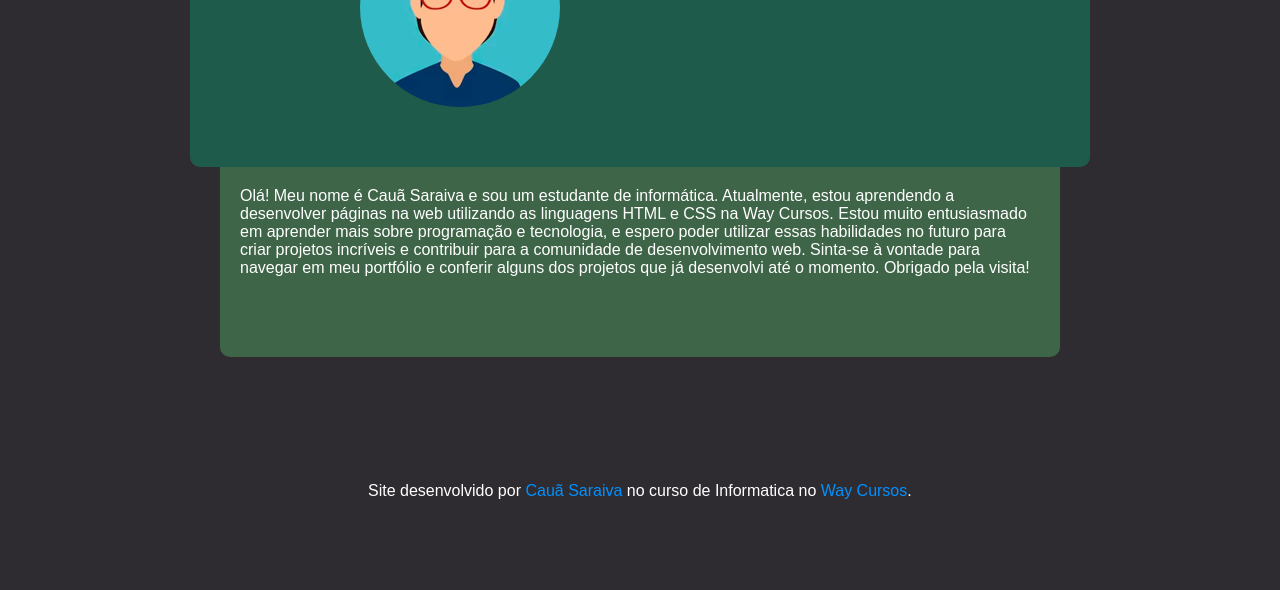
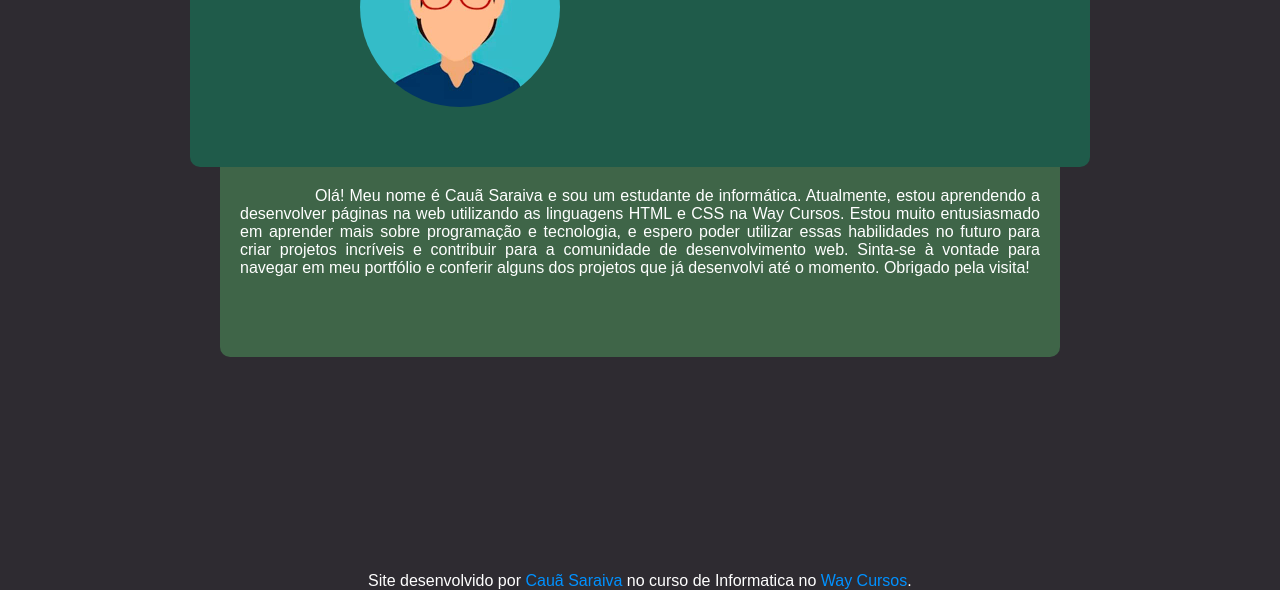
Before and after one commit to Caua-Wolrker/Inicio, a plain HTML site: page index.html in a window 1280 px wide. Shown: the part 283-873 px from the top of the page. Before the commit the page ends 800 px from the top, so only its background shows below. Drawn offline with Linux system fonts and the light colour scheme.

Commit message:
atualização

```diff
--- a/index.html
+++ b/index.html
@@ -47,7 +47,9 @@
     </main>
 
     <footer>
-        <p>Site desenvolvido por <span>Cauã Saraiva</span> no curso de Informatica no <span>Way Cursos</span>.</p>
+        <div id="textFooter">
+            <p>Site desenvolvido por <span>Cauã Saraiva</span> no curso de Informatica no <span>Way Cursos</span>.</p>
+        </div>
     </footer>
 </body>
 </html>
--- a/style.css
+++ b/style.css
@@ -31,7 +31,7 @@ header {
     filter: invert(1);
 }
 
-@media screen and (max-width: 480px) {
+@media screen and (max-width: 400px) {
     #Fundo {
         border-radius: 0;
         max-width: 100%;
@@ -125,6 +125,8 @@ header {
     max-height: 200px;
     top: 375px;
     font-family: sans-serif;
+    text-align: justify;
+    text-indent: 75px;
 }
 
 
@@ -132,14 +134,18 @@ header {
 
 /*FOOTER*/
 
+#textFooter {
+    position: relative;
+    top: 600px;
+}
+
 footer {
     display: flex;
     position: relative;
     max-width: 544px;
     max-height: 100px;
-    top: 500px;
     margin: auto;
-
+    bottom: 10px;
 }
 
 span {
```
